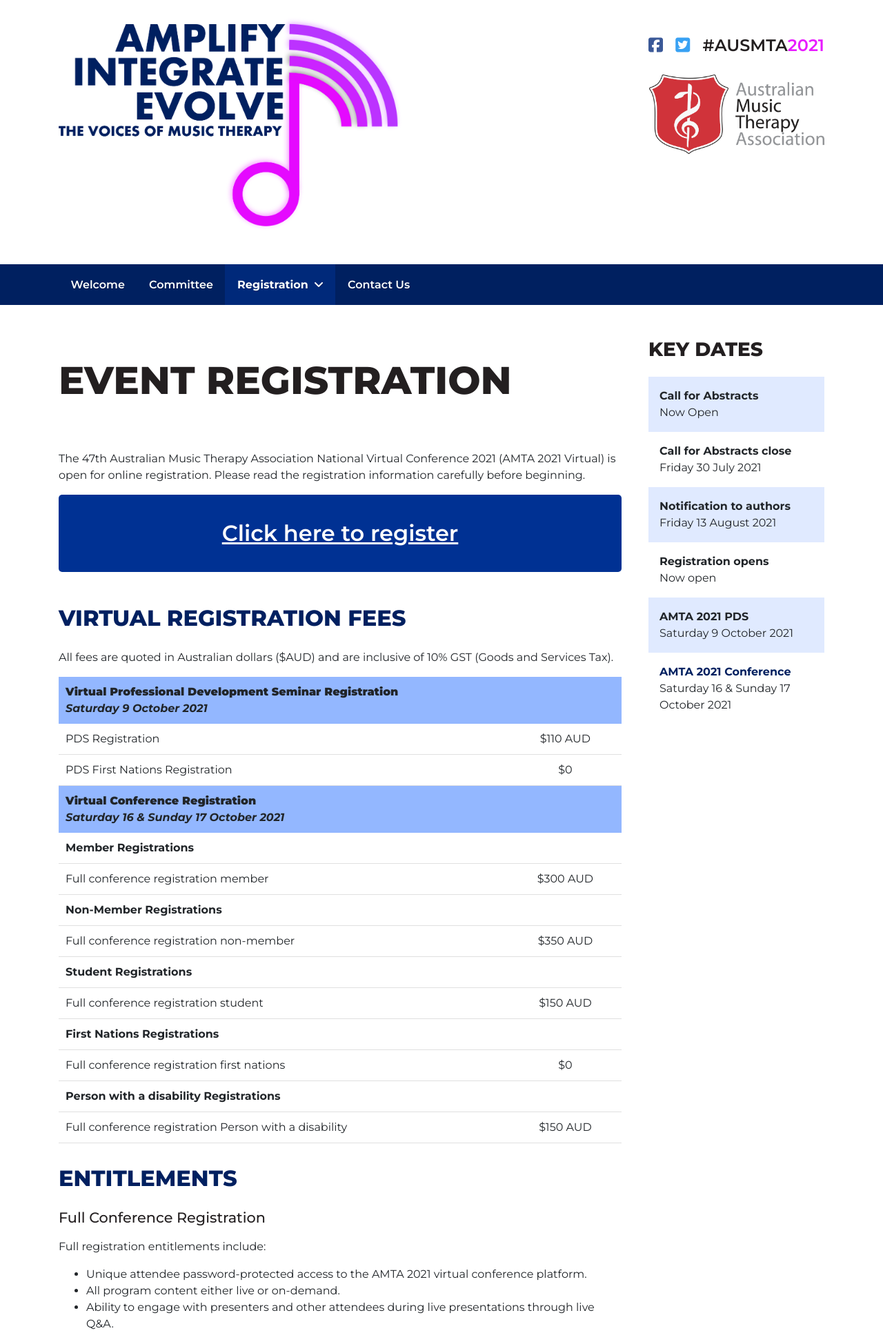
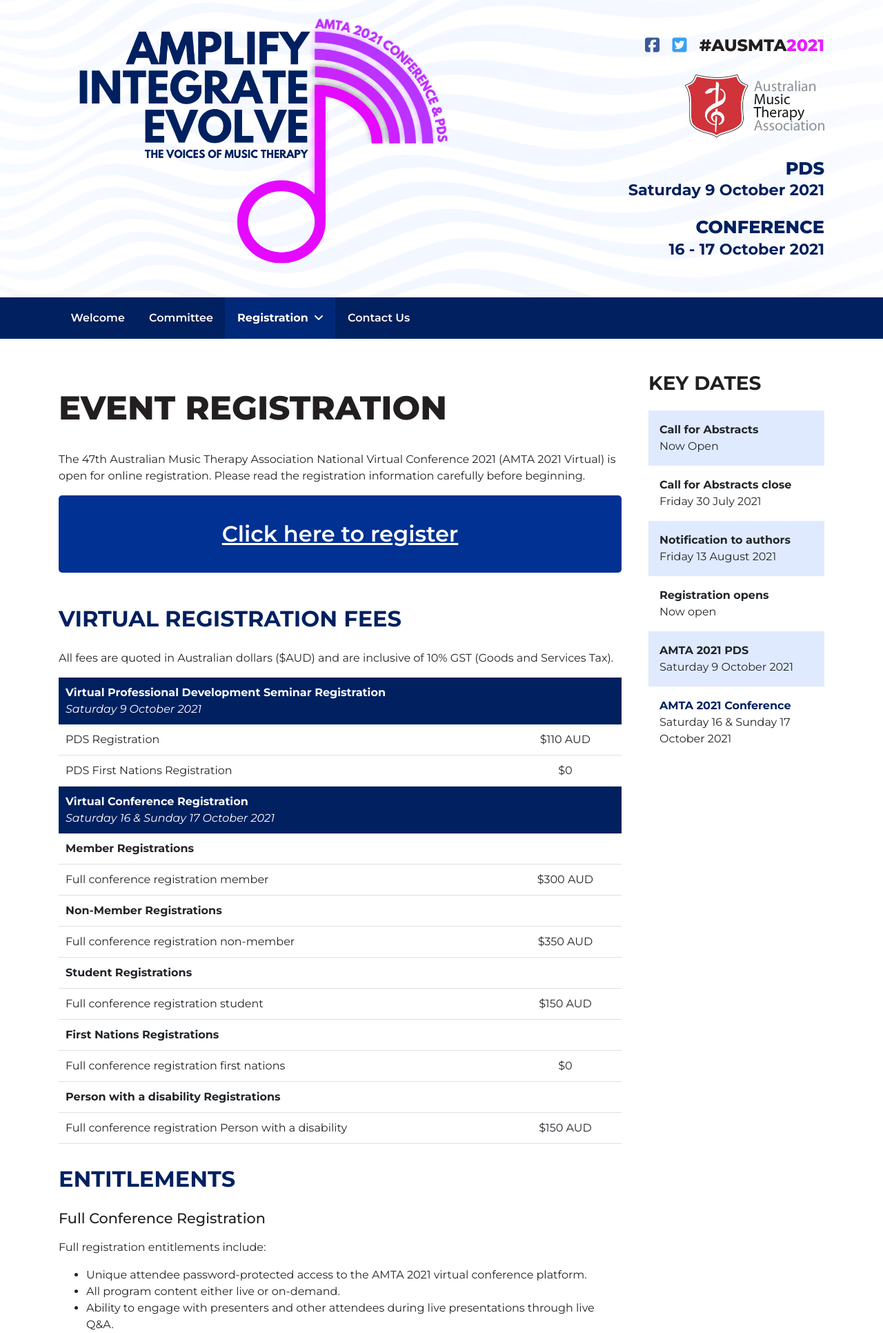
Before and after one commit to ICMS-Australasia/AMTA2021, a PHP site: page /event-registration.php in a window 1280 px wide. Shown: the top 1932 px of the page at 69% size. Run offline with PHP 8.4, Linux system fonts and the light colour scheme; some libraries are stand-ins or nearby versions.

Commit message:
Small design changes

```diff
--- a/event-registration.php
+++ b/event-registration.php
@@ -14,7 +14,7 @@ include('include/header.php');
     <col width="80%">
     <col width="20%">
     <tr>
-        <th colspan="2"><b>Virtual Professional Development Seminar Registration</b> <br>
+        <th colspan="2">Virtual Professional Development Seminar Registration <br>
             <em>Saturday 9 October 2021</em></th>
     </tr>
     <tr>
@@ -26,7 +26,7 @@ include('include/header.php');
         <td align="center">$0</td>
     </tr>
     <tr>
-        <th colspan="2"><b>Virtual Conference Registration</b> <br>
+        <th colspan="2">Virtual Conference Registration <br>
             <em>Saturday 16 & Sunday 17 October 2021</em></th>
     </tr>
     <tr>
--- a/include/header.php
+++ b/include/header.php
@@ -29,11 +29,11 @@ if ($title == 'Welcome') {
 </head>
 
 <body>
-  <div class="header">
+  <div class="header" id="header">
     <div class="container">
       <div class="row pt-4 pb-5">
-        <div class="col-12 col-md-8">
-          <a href="./"><img src="img/AMTA2021-logo.png" alt="AMTA Logo" class="img-fluid" width="500"></a>
+        <div class="col-12 col-md-7">
+          <a href="./"><img src="img/AMTA2021-logo.png" alt="AMTA Logo" class="img-fluid" width="600"></a>
         </div>
         <div class="col d-flex flex-md-column text-center text-md-right mt-5 mt-md-0">
           <div class="social mt-4">
@@ -43,10 +43,14 @@ if ($title == 'Welcome') {
             <a href="https://twitter.com/AustMTA" target="_blank">
               <i class="fab fa-twitter-square twitter"></i>
             </a>
-            <strong>#AUSMTA<span>2021</span></strong>
+            <strong style="font-weight: 800">#AUSMTA<span>2021</span></strong>
           </div>
           <div class="mt-4 mb-auto px-4 pr-md-0 pl-md-5">
-            <a href="https://www.austmta.org.au/" target="_blank"><img src="img/logo-amta.png" alt="Australian Music Therapy Association" class="pl-md-5 img-fluid"></a>
+            <a href="https://www.austmta.org.au/" target="_blank"><img src="img/logo-amta.png" alt="Australian Music Therapy Association" class="pl-md-5 img-fluid" width="250"></a>
+          </div>
+          <div class="mt-auto mb-0 px-4 pr-md-0 pl-md-5 text-right">
+            <h1 class="mb-4">PDS <br> <span>Saturday 9 October 2021</span></h1>
+            <h1>CONFERENCE <br> <span>16 - 17 October 2021</span></h1>
           </div>
         </div>
 
--- a/style.css
+++ b/style.css
@@ -4,7 +4,22 @@ body {
   font-family: 'Montserrat', sans-serif; }
 
 .header {
-  background-color: white; }
+  position: relative;
+  background: url("./img/bg-header.png");
+  background-position: center center;
+  background-size: cover; }
+  .header canvas {
+    position: absolute;
+    top: 0;
+    left: 0;
+    z-index: -10; }
+  .header h1 {
+    font-weight: 800;
+    font-size: 1.6rem;
+    color: #002060; }
+    .header h1 span {
+      font-size: 1.4rem;
+      font-weight: 700; }
   .header .social {
     font-size: 1.5em; }
     .header .social i.twitter {
@@ -107,8 +122,8 @@ body {
     color: rgba(0, 0, 0, 0.8); }
 .content h1 {
   color: #231f20;
-  font-size: 3.5em;
-  margin-bottom: 1.2em;
+  font-size: 3em;
+  margin-bottom: 0.7em;
   margin-top: 0.5em;
   font-weight: 800;
   text-transform: uppercase; }
@@ -118,7 +133,7 @@ body {
   margin-bottom: 0.8em;
   margin-top: 1em;
   text-transform: uppercase;
-  font-weight: 800; }
+  font-weight: 700; }
 .content h3 {
   color: #231f20;
   font-size: 1.3em;
@@ -234,13 +249,16 @@ body {
   .content .modal-content p:last-of-type {
     margin-bottom: 0 !important; }
 .content .rego-table th {
-  background-color: #93b7ff; }
+  background-color: #002060;
+  color: white; }
+  .content .rego-table th em {
+    font-weight: 400; }
 .content .rego-table td {
   border-bottom: 1px solid #e0e0e0; }
 .content .sidebar h2 {
   margin-top: 0;
   font-size: 1.75em;
-  font-weight: 800;
+  font-weight: 700;
   text-transform: uppercase;
   color: #231f20; }
 .content .sidebar .dates {
@@ -343,7 +361,7 @@ body {
 
 @media (max-width: 768px) {
   .header {
-    background-image: none;
+    background: url("./img/bg-header.png");
     text-align: center; }
     .header .social {
       margin-left: 25px; }
--- a/style.scss
+++ b/style.scss
@@ -11,8 +11,26 @@ body {
 }
 
 .header {
-  background-color: white;
+  position: relative;
+  background: url('./img/bg-header.png');
+  background-position: center center;
+  background-size: cover;
+  canvas {
+    position: absolute;
+    top: 0;
+    left: 0;
+    z-index: -10;
+  }
 
+  h1 {
+    font-weight: 800;
+    font-size: 1.6rem;
+    color: $turquoise;
+    span {
+      font-size: 1.4rem;
+      font-weight: 700;
+    }
+  }
   .social {
     font-size: 1.5em;
 
@@ -152,8 +170,8 @@ body {
 
   h1 {
     color: $black;
-    font-size: 3.5em;
-    margin-bottom: 1.2em;
+    font-size: 3em;
+    margin-bottom: 0.7em;
     margin-top: 0.5em;
     font-weight: 800;
     text-transform: uppercase;
@@ -165,7 +183,7 @@ body {
     margin-bottom: 0.8em;
     margin-top: 1em;
     text-transform: uppercase;
-    font-weight: 800;
+    font-weight: 700;
   }
 
   h3 {
@@ -320,7 +338,11 @@ body {
 
   .rego-table {
       th {
-          background-color: lighten($turquoise, 60%);
+          background-color: lighten($turquoise, 0%);
+          color: white;
+          em {
+            font-weight: 400;
+          }
       }
       td {
           border-bottom: 1px solid #e0e0e0;
@@ -331,7 +353,7 @@ body {
     h2 {
       margin-top: 0;
       font-size: 1.75em;
-      font-weight: 800;
+      font-weight: 700;
       text-transform: uppercase;
       color: $black;
     }
@@ -496,7 +518,7 @@ body {
 
 @media (max-width: 768px) {
   .header {
-    background-image: none;
+    background: url('./img/bg-header.png');
     text-align: center;
 
     .social {
```
Also changed, not shown: img/AMTA2021-logo.png, img/bg-header.png (added), img/bg-header2.png (added), 1 other file.
